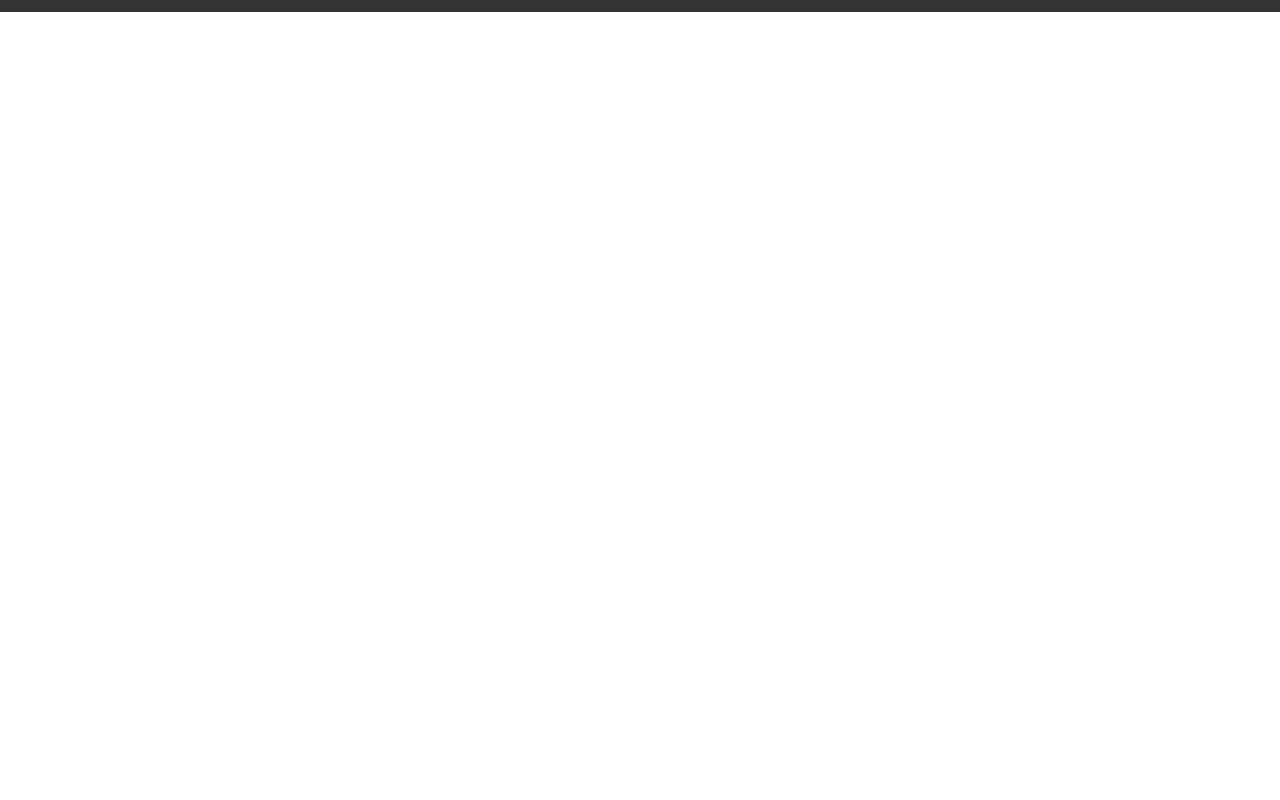
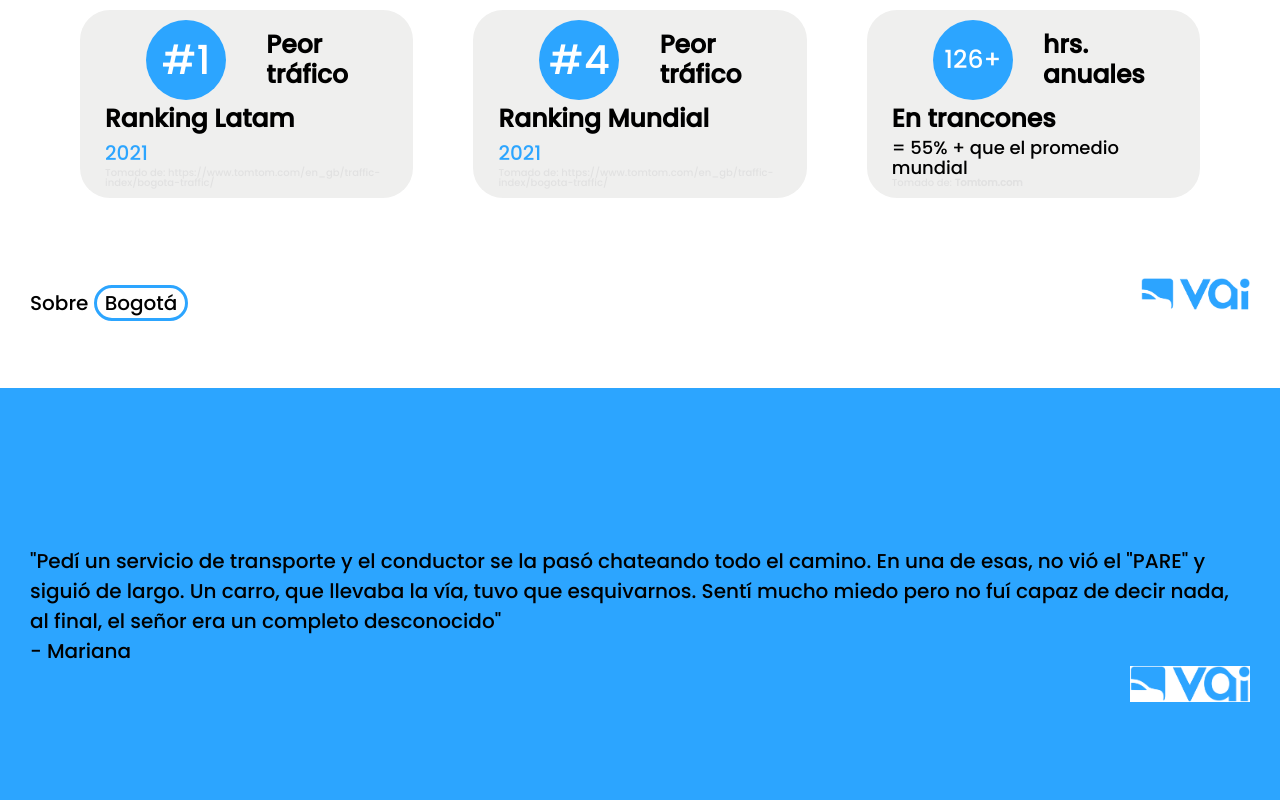
Before and after one commit to Vai-Code/vai-frontend, a React (Create React App) app: page / in a window 1280 px wide. Shown: the part 3120-3920 px from the top of the page. Before the commit the page ends 3132 px from the top, so only its background shows below. Built offline with nearby package versions, Linux system fonts and the light colour scheme.

Commit message:
testimonios imcompleto

```diff
--- a/src/App.js
+++ b/src/App.js
@@ -7,6 +7,7 @@ import Footer from './components/footer/Footer';
 import BASS from "./components/baas/BASS"
 import Chat from './components/chat/Chat';
 import Beneficios from './components/beneficios/Beneficios';
+import Testimonios from './components/testimonios/Testimonios';
 
 
 function App() {
@@ -17,6 +18,7 @@ function App() {
       <QuienesSomos/>
       <Beneficios/>
       <BASS/>
+      <Testimonios/>
       <Footer/>
       <Chat/>
     </div>
--- /dev/null
+++ b/src/components/testimonios/Testimonios.js
@@ -0,0 +1,76 @@
+import React from 'react';
+import './Testimonios.scss';
+import logo from '../../images/logo.png';
+
+export default function Testimonios() {
+  return (
+    <div className='testimonios' id='Testimonios'>
+        <div className="t-contenedor">
+            <div className='tarjetas'>
+                <div className='tarjeta'>
+                    <div className="top">
+                        <div className="numero">#1</div>
+                        <div className="negritas">Peor tráfico</div>
+                    </div>
+                    <div className="bottom">
+                        <div className="negritas">Ranking Latam</div>
+                        <div className="azul">2021</div>
+                    </div>
+                    <a target="_blank" href='https://www.tomtom.com/en_gb/traffic-index/bogota-traffic/'>Tomado de: https://www.tomtom.com/en_gb/traffic-index/bogota-traffic/</a>
+                </div>
+                <div className='tarjeta'>
+                    <div className="top">
+                        <div className="numero">#4</div>
+                        <div className="negritas">Peor tráfico</div>
+                    </div>
+                    <div className="bottom">
+                        <div className="negritas">Ranking Mundial</div>
+                        <div className="azul">2021</div>
+                    </div>
+                    <a target="_blank" href='https://www.tomtom.com/en_gb/traffic-index/bogota-traffic/'>Tomado de: https://www.tomtom.com/en_gb/traffic-index/bogota-traffic/</a>
+                </div>
+                <div className='tarjeta'>
+                    <div className="top">
+                        <div className="numero mini">126+</div>
+                        <div className="negritas">hrs. anuales</div>
+                    </div>
+                    <div className="bottom">
+                        <div className="negritas">En trancones</div>
+                        <div className="negrita2">= 55% + que el promedio mundial</div>
+                    </div>
+                    <a target="_blank" href='https://www.tomtom.com/en_gb/traffic-index/bogota-traffic/'>Tomado de: <strong>Tomtom.com</strong></a>
+                </div>
+            </div>
+            <div className='pie'>
+                <div className='bogota'>
+                    Sobre <span>Bogotá</span>
+                </div>
+                <div className='logo'>
+                    <img alt='logo VAI' src={logo}></img>
+                </div>
+            </div>
+        </div>
+
+        <div className="b-azul">
+            <div className='t-contenedor'>
+                <div className='testimonio'>
+                    <div className='texto'>
+                        "Pedí un servicio de transporte y el
+                        conductor se la pasó chateando todo el camino. En
+                        una de esas, no vió el "PARE" y siguió de largo.
+                        Un carro, que llevaba la vía, tuvo que esquivarnos.
+                        Sentí mucho miedo pero no fuí capaz de decir nada,
+                        al final, el señor era un <span>completo desconocido</span>"
+                    </div>
+                    <div className='auto'>- Mariana</div>
+                </div>
+                <div className='pie2'>
+                    <div className='logo'>
+                        <img alt='logo VAI' src={logo}></img>
+                    </div>
+                </div>
+            </div>
+        </div>
+    </div>
+  )
+}
--- /dev/null
+++ b/src/components/testimonios/Testimonios.scss
@@ -0,0 +1,119 @@
+$azul: #2ca5ff;
+$gris: rgb(239,239,238);
+$grisc:rgb(225, 225, 225);
+.testimonios{
+    .b-azul{
+        background-color: $azul;
+        height: 60vh;
+    }
+    .t-contenedor{
+        display: flex;
+        height: 100%;
+        justify-content: center;
+        flex-direction: column;
+        overflow: hidden;
+        margin: 60px 30px;
+    }
+    .tarjetas{
+        border-top: 3px solid black;
+        display: flex;
+        flex-wrap: wrap;
+        justify-content: space-around;
+        padding: 10vh 20px;
+        height: auto;
+        .tarjeta{
+            border-radius: 30px;
+            background-color: $gris;
+            width: 24%;
+            padding: 10px 25px;
+            display: flex;
+            flex-direction: column;
+            .top{
+                display: flex;
+                justify-content: space-evenly;
+                height: 50%;
+                .numero{
+                    background-color: $azul;
+                    color: white;
+                    width: 80px;
+                    height: 80px;
+                    border-radius: 40px;
+                    justify-content: center;
+                    display: flex;
+                    align-items: center;
+                    font-size: 40px;
+                }
+                .mini{
+                    font-size: 25px;
+                }
+                .negritas{
+                    font-weight: bold;
+                    font-size: 25px;
+                    width: 80px;
+                    line-height: 30px;
+                    display: flex;
+                    justify-content: center;
+                    align-items: center;
+                }
+            }
+            .bottom{
+                height: 50%;
+                .negritas{
+                    font-weight: bold;
+                    font-size: 25px;
+                }
+                .negrita2{
+                    font-size: 18px;
+                    line-height: 20px;
+                }
+                .azul{
+                    color: $azul;
+                }
+            }
+            a{
+                color: $grisc;
+                max-width: 400px;
+                font-size: 10px;
+                line-height: 10px;
+                text-decoration: none;
+            }
+        }
+    }
+    .bogota{
+        width: 100%;
+        padding: 10px 0;
+        span{
+            border: $azul 3px solid;
+            padding: 1px 8px;
+            border-radius: 20px;
+        }
+    }
+    .pie, .pie2{
+        display: flex;
+        flex-direction: row;
+        justify-content: space-between;
+    }
+    .pie2{
+        justify-content: end !important;
+    }
+    .logo{
+        width: 120px;
+        img{
+            width: 100%;
+        }
+    }
+
+}
+
+@media screen and (max-width: 768px){
+    .testimonios{
+        .tarjetas{
+            padding: 5vh 20px;
+            .tarjeta{
+                width: 40%;
+                margin-bottom: 10px;
+            }
+
+        }
+    }
+}
```
